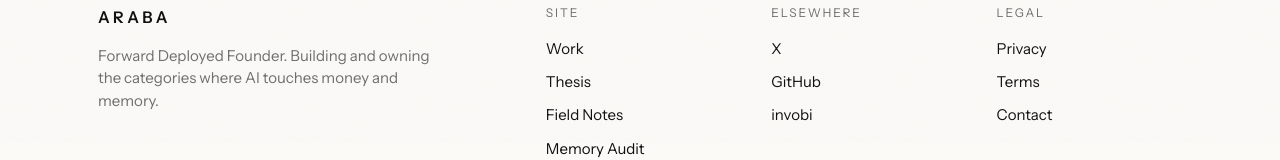
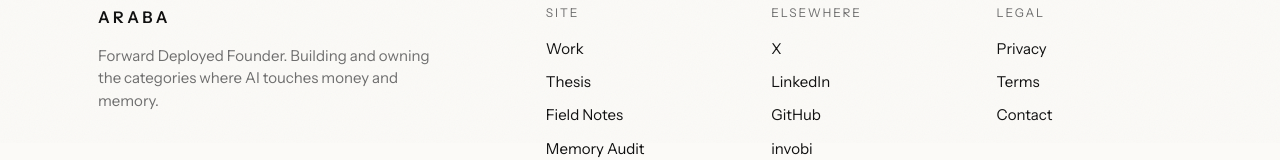
Before and after one commit to ArabianAnalyst/olurabian-site, a website: page 404.html in a window 1280 px wide. Shown: the part 657-817 px from the top of the page. Drawn offline with Linux system fonts and the light colour scheme.

Commit message:
chore: add LinkedIn to footer across all pages
Co-Authored-By: Claude Opus 4.8 <noreply@anthropic.com>

```diff
--- a/404.html
+++ b/404.html
@@ -42,7 +42,7 @@
     </nav>
     <nav class="f-col">
       <p class="f-h">Elsewhere</p>
-      <a href="https://x.com/Olurabian">X</a><a href="https://github.com/ArabianAnalyst">GitHub</a><a href="https://invobi.app">invobi</a>
+      <a href="https://x.com/Olurabian">X</a><a href="https://www.linkedin.com/in/olurabian/">LinkedIn</a><a href="https://github.com/ArabianAnalyst">GitHub</a><a href="https://invobi.app">invobi</a>
     </nav>
     <nav class="f-col">
       <p class="f-h">Legal</p>
```
Also changed, not shown: field-notes.html (+1 -1 lines), index.html (+1 -1 lines), privacy.html (+1 -1 lines), terms.html (+1 -1 lines).
